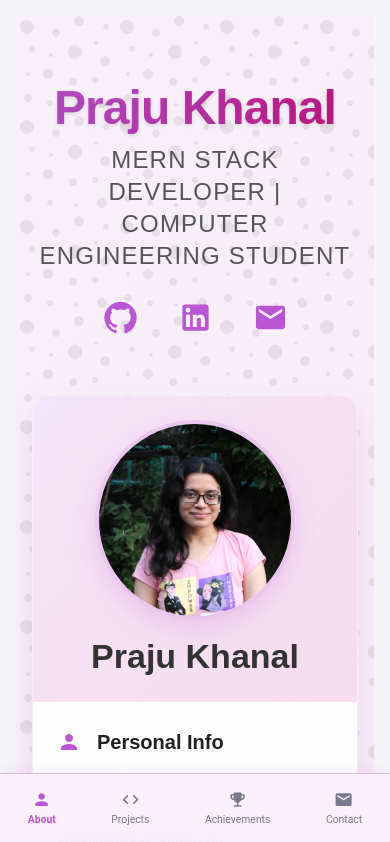
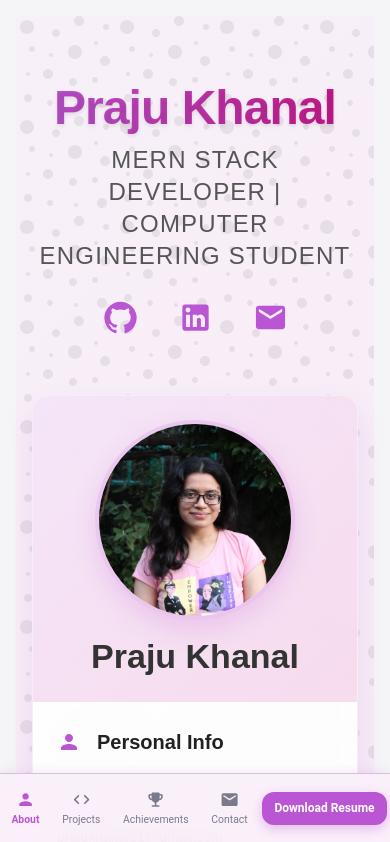
Before and after one commit to Praju2002/portfolio, a React (Vite) app: page / in a window 390 px wide. Shown: the top 842 px of the page. Built offline with nearby package versions, Linux system fonts and the light colour scheme.

Commit message:
updated mobile view for resume button

```diff
--- a/src/components/AboutMe.jsx
+++ b/src/components/AboutMe.jsx
@@ -10,19 +10,18 @@ import PersonIcon from '@mui/icons-material/Person';
 import img from "../assets/praju.jpg";
 import { createTheme } from "@mui/material/styles";
 
-// Create theme with enhanced lilac pink colors
 const theme = createTheme({
   palette: {
     primary: {
-      main: "#ba55d3", // Medium orchid - stronger lilac pink
-      light: "#d8bfd8", // Thistle - lighter shade but not too light
-      dark: "#9932cc",  // Dark orchid - deeper for contrast
+      main: "#ba55d3",
+      light: "#d8bfd8",
+      dark: "#9932cc",
     },
     secondary: {
-      main: "#c71585", // Medium violet red - complementary to lilac
+      main: "#c71585",
     },
     background: {
-      default: "#f8f0f8", // Subtle lilac background
+      default: "#f8f0f8",
       paper: "#fcf7fc",
     },
   },
@@ -43,7 +42,7 @@ const theme = createTheme({
 });
 
 const AboutMe = () => {
-  // Animation variants
+
   const fadeInUp = {
     hidden: { opacity: 0, y: 20 },
     visible: {
@@ -89,13 +88,13 @@ const AboutMe = () => {
           minHeight: "100vh",
         }}
       >
-        {/* Enhanced background pattern */}
+
         <Box
           sx={{
             position: "absolute",
             width: "100%",
             height: "100%",
-            opacity: 0.07, // Slightly increased opacity for better visibility
+            opacity: 0.07,
             zIndex: 0,
             top: 0,
             left: 0,
@@ -145,7 +144,6 @@ const AboutMe = () => {
               MERN Stack Developer | Computer Engineering Student
             </Typography>
 
-            {/* Social Links */}
             <Box sx={{ display: "flex", justifyContent: "center", mb: 6, gap: 2 }}>
               <Link href="https://github.com/Praju2002" target="_blank" rel="noopener noreferrer">
                 <IconButton
@@ -187,7 +185,7 @@ const AboutMe = () => {
           </motion.div>
 
           <Grid container spacing={4}>
-            {/* Left Column */}
+
             <Grid item xs={12} md={5}>
               <motion.div
                 initial="hidden"
@@ -297,7 +295,7 @@ const AboutMe = () => {
               </motion.div>
             </Grid>
 
-            {/* Right Column */}
+
             <Grid item xs={12} md={7}>
               <motion.div
                 initial="hidden"
--- a/src/components/Achievements.jsx
+++ b/src/components/Achievements.jsx
@@ -8,12 +8,11 @@ import GroupsIcon from '@mui/icons-material/Groups';
 import VolunteerActivismIcon from '@mui/icons-material/VolunteerActivism';
 
 const Achievements = () => {
-  // Enhanced lilac pink colors - more vibrant and less light
-  const primaryColor = "#ba55d3"; // Medium orchid - stronger lilac pink
-  const secondaryColor = "#9932cc"; // Dark orchid - deeper for contrast
-  const lightColor = "#d8bfd8"; // Thistle - less light but still provides contrast
-  const textOnPrimaryColor = "#ffffff"; // White text on primary color
-  const backgroundColor = "#f8f0f8"; // Subtle lilac background
+  const primaryColor = "#ba55d3";
+  const secondaryColor = "#9932cc";
+  const lightColor = "#d8bfd8";
+  const textOnPrimaryColor = "#ffffff";
+  const backgroundColor = "#f8f0f8";
   const paperColor = "#fcf7fc";
 
   const achievements = [
@@ -47,7 +46,7 @@ const Achievements = () => {
     },
   ];
 
-  // Animation variants
+
   const fadeInUp = {
     hidden: { opacity: 0, y: 20 },
     visible: {
@@ -72,7 +71,7 @@ const Achievements = () => {
       case "Competition":
         return primaryColor;
       case "Hackathon":
-        return "#c71585"; // Medium violet red
+        return "#c71585";
       case "Fellowship":
         return secondaryColor;
       case "Open Source":
@@ -93,9 +92,9 @@ const Achievements = () => {
         minHeight: "100vh",
         display: "flex",
         alignItems: "center",
-        paddingLeft: { xs: 2, md: 2 }, // Account for sidebar on desktop
+        paddingLeft: { xs: 2, md: 2 },
         paddingRight: { xs: 2, md: 2 },
-        paddingBottom: { xs: "80px", md: 6 }, // Extra padding on mobile for bottom nav
+        paddingBottom: { xs: "80px", md: 6 },
       }}
     >
       <Container maxWidth="lg" sx={{ width: "100%" ,display: "flex",
--- a/src/components/NavBar.jsx
+++ b/src/components/NavBar.jsx
@@ -9,14 +9,11 @@ import EmailRoundedIcon from "@mui/icons-material/EmailRounded";
 const Navbar = ({ setActiveSection, activeSection }) => {
   const theme = useTheme();
   const isMobile = useMediaQuery(theme.breakpoints.down("md"));
+  const primaryColor = "#ba55d3";
+  const secondaryColor = "#9932cc";
+  const lightColor = "#d8bfd8";
+  const textOnPrimaryColor = "#ffffff";
 
-  // Enhanced lilac pink colors - more vibrant and less light
-  const primaryColor = "#ba55d3"; // Medium orchid - stronger lilac pink
-  const secondaryColor = "#9932cc"; // Dark orchid - deeper for contrast
-  const lightColor = "#d8bfd8"; // Thistle - less light but still provides contrast
-  const textOnPrimaryColor = "#ffffff"; // White text on primary color
-
-  // Navigation items with icons
   const navItems = [
     {
       label: "About",
@@ -44,13 +41,12 @@ const Navbar = ({ setActiveSection, activeSection }) => {
     },
   ];
 
-  // Function to handle navigation
+
   const handleNavClick = (section) => {
     console.log("Navigation clicked:", section);
     setActiveSection(section);
   };
 
-  // Animation variants
   const containerVariants = {
     hidden: { opacity: 0 },
     visible: {
@@ -89,12 +85,10 @@ const Navbar = ({ setActiveSection, activeSection }) => {
     }
   };
 
-  // Handle resume download
   const handleDownloadResume = () => {
     window.open('/Praju_cv.pdf', '_blank');
   };
 
-  // Desktop sidebar
   const DesktopSidebar = () => (
     <Box
       component={motion.div}
@@ -109,9 +103,9 @@ const Navbar = ({ setActiveSection, activeSection }) => {
         left: 0,
         width: "240px",
         height: "100vh",
-        background: "rgba(250, 240, 250, 0.97)", // Slightly tinted background
+        background: "rgba(250, 240, 250, 0.97)",
         padding: "28px 20px",
-        boxShadow: "1px 0 20px rgba(186, 85, 211, 0.1)", // Shadow with primary color tint
+        boxShadow: "1px 0 20px rgba(186, 85, 211, 0.1)",
         backdropFilter: "blur(10px)",
         borderRight: `1px solid ${lightColor}`,
         zIndex: 1000,
@@ -130,7 +124,7 @@ const Navbar = ({ setActiveSection, activeSection }) => {
               alignItems: "center",
               justifyContent: "center",
               mr: 1.5,
-              boxShadow: `0 4px 10px rgba(186, 85, 211, 0.4)` // Enhanced shadow
+              boxShadow: `0 4px 10px rgba(186, 85, 211, 0.4)`
             }}
           >
             <Typography sx={{ color: textOnPrimaryColor, fontWeight: "bold", fontSize: "1.2rem" }}>P</Typography>
@@ -178,7 +172,7 @@ const Navbar = ({ setActiveSection, activeSection }) => {
             <Button
               onClick={() => handleNavClick(item.to)}
               sx={{
-                color: activeSection === item.to ? primaryColor : "#7a7a8c", // Darker inactive text
+                color: activeSection === item.to ? primaryColor : "#7a7a8c",
                 textTransform: "none",
                 fontSize: "1rem",
                 fontWeight: activeSection === item.to ? "600" : "500",
@@ -188,7 +182,7 @@ const Navbar = ({ setActiveSection, activeSection }) => {
                 width: "100%",
                 textAlign: "left",
                 position: "relative",
-                background: activeSection === item.to ? `${primaryColor}20` : "transparent", // More visible active background
+                background: activeSection === item.to ? `${primaryColor}20` : "transparent",
                 "&:hover": {
                   background: `${primaryColor}15`,
                   color: primaryColor
@@ -205,10 +199,10 @@ const Navbar = ({ setActiveSection, activeSection }) => {
                 <Typography
                   component="span"
                   sx={{
-                    color: activeSection === item.to ? primaryColor : "#8a8a9a", // Darker number color
+                    color: activeSection === item.to ? primaryColor : "#8a8a9a",
                     fontSize: "0.75rem",
                     fontWeight: "600",
-                    opacity: 0.9, // Increased opacity
+                    opacity: 0.9,
                     mr: 1.5,
                     fontFamily: "'Space Mono', monospace"
                   }}
@@ -250,7 +244,7 @@ const Navbar = ({ setActiveSection, activeSection }) => {
             padding: "10px 20px",
             textTransform: "none",
             fontWeight: 600,
-            boxShadow: `0 4px 12px rgba(186, 85, 211, 0.35)`, // Enhanced shadow
+            boxShadow: `0 4px 12px rgba(186, 85, 211, 0.35)`,
             "&:hover": {
               bgcolor: secondaryColor
             },
@@ -265,10 +259,7 @@ const Navbar = ({ setActiveSection, activeSection }) => {
 
   return (
     <>
-      {/* Only render desktop sidebar */}
       <DesktopSidebar />
-
-      {/* Mobile bottom navigation */}
       <Box
         sx={{
           display: { xs: "flex", md: "none" },
@@ -276,13 +267,14 @@ const Navbar = ({ setActiveSection, activeSection }) => {
           bottom: 0,
           left: 0,
           width: "100%",
-          background: "rgba(250, 240, 250, 0.95)", // Slightly tinted background
+          background: "rgba(250, 240, 250, 0.95)",
           backdropFilter: "blur(10px)",
           borderTop: `1px solid ${lightColor}`,
-          boxShadow: "0 -2px 10px rgba(186, 85, 211, 0.1)", // Shadow with primary color tint
+          boxShadow: "0 -2px 10px rgba(186, 85, 211, 0.1)",
           zIndex: 1000,
           justifyContent: "space-around",
-          padding: "8px 0"
+          alignItems: "center",
+          padding: "8px 0",
         }}
       >
         {navItems.map((item) => (
@@ -290,7 +282,7 @@ const Navbar = ({ setActiveSection, activeSection }) => {
             key={item.to}
             onClick={() => handleNavClick(item.to)}
             sx={{
-              color: activeSection === item.to ? primaryColor : "#7a7a8c", // Darker inactive text
+              color: activeSection === item.to ? primaryColor : "#7a7a8c",
               borderRadius: "12px",
               padding: "8px",
               display: "flex",
@@ -298,8 +290,8 @@ const Navbar = ({ setActiveSection, activeSection }) => {
               alignItems: "center",
               gap: "2px",
               "&:hover": {
-                background: `${primaryColor}15`
-              }
+                background: `${primaryColor}15`,
+              },
             }}
           >
             {item.icon}
@@ -308,14 +300,35 @@ const Navbar = ({ setActiveSection, activeSection }) => {
               sx={{
                 fontSize: "0.65rem",
                 color: "inherit",
-                fontWeight: activeSection === item.to ? 600 : 400
+                fontWeight: activeSection === item.to ? 600 : 400,
               }}
             >
               {item.label}
             </Typography>
           </IconButton>
         ))}
+
+        <Button
+          onClick={handleDownloadResume}
+          sx={{
+            bgcolor: primaryColor,
+            color: textOnPrimaryColor,
+            borderRadius: "12px",
+            padding: "6px 12px",
+            textTransform: "none",
+            fontWeight: 600,
+            boxShadow: `0 4px 12px rgba(186, 85, 211, 0.35)`,
+            "&:hover": {
+              bgcolor: secondaryColor,
+            },
+            minWidth: "120px",
+            fontSize: "0.75rem",
+          }}
+        >
+          Download Resume
+        </Button>
       </Box>
+
     </>
   );
 };
--- a/src/components/Projects.jsx
+++ b/src/components/Projects.jsx
@@ -47,6 +47,24 @@ const projects = [
   }
 ];
 
+// Motion Variants
+const containerVariants = {
+  hidden: { opacity: 0 },
+  visible: {
+    opacity: 1,
+    transition: { staggerChildren: 0.2, duration: 0.8 }
+  }
+};
+
+const itemVariants = {
+  hidden: { opacity: 0, y: 40 },
+  visible: {
+    opacity: 1,
+    y: 0,
+    transition: { duration: 0.6, ease: "easeOut" }
+  }
+};
+
 const Projects = () => {
   return (
     <Box sx={{ py: { xs: 6, md: 10 }, background: "#f8f0f8" }}>
@@ -63,17 +81,16 @@ const Projects = () => {
         >
           Featured Projects
         </Typography>
-
+        <motion.div
+          variants={containerVariants}
+          initial="hidden"
+          whileInView="visible"
+          viewport={{ once: true, amount: 0.2 }}
+        >
           <Grid container spacing={4} justifyContent="center">
             {projects.map((project, index) => (
               <Grid item key={index} xs={12} sm={6} md={4}>
-              <motion.div
-                whileHover={{
-                  y: -8,
-                  boxShadow: "0 10px 20px rgba(186, 85, 211, 0.3)"
-                }}
-                transition={{ type: "spring", stiffness: 200, damping: 15 }}
-              >
+                <motion.div variants={itemVariants}>
                   <Card sx={{ height: "100%", display: "flex", flexDirection: "column" }}>
                     {project.image && (
                       <CardMedia
@@ -109,6 +126,7 @@ const Projects = () => {
               </Grid>
             ))}
           </Grid>
+        </motion.div>
       </Container>
     </Box>
   );
```
Also changed, not shown: src/components/Contact.jsx (+16 -17 lines). Lines whose indentation alone changed are shown as unchanged.
